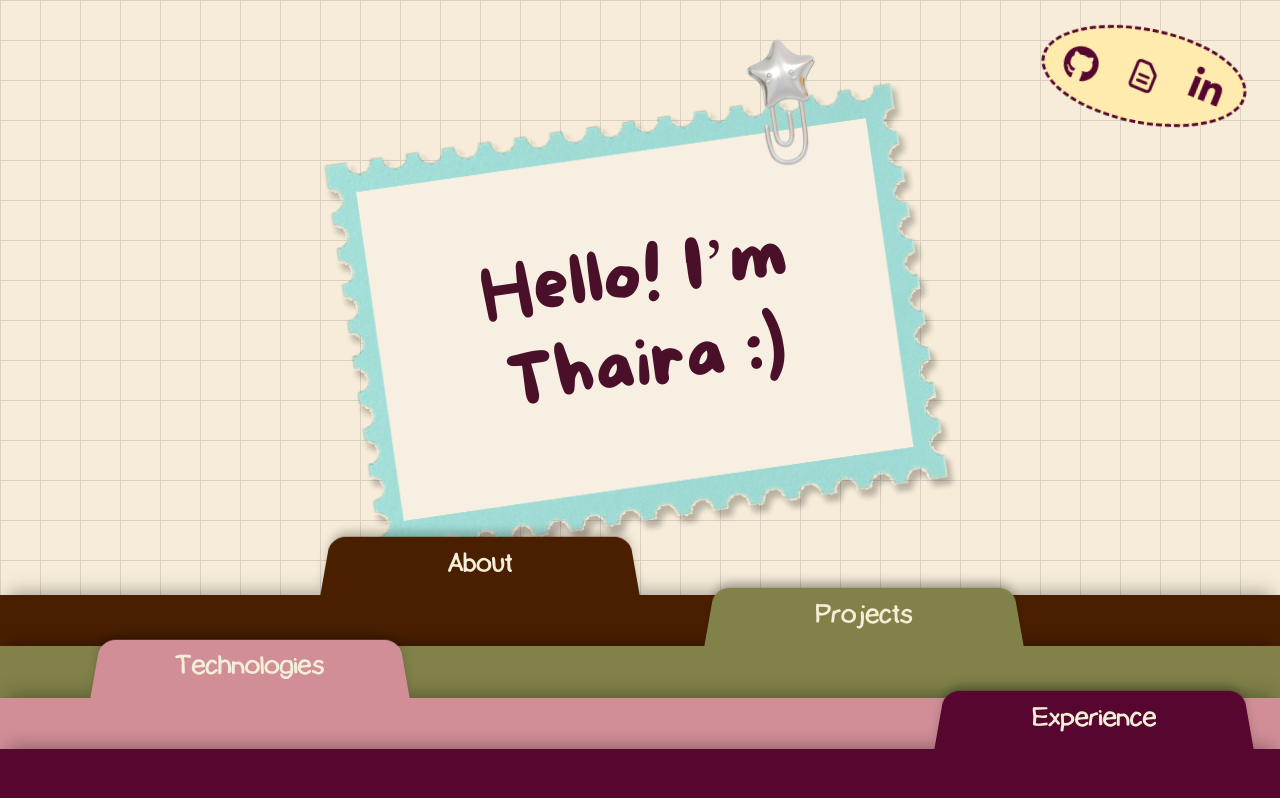
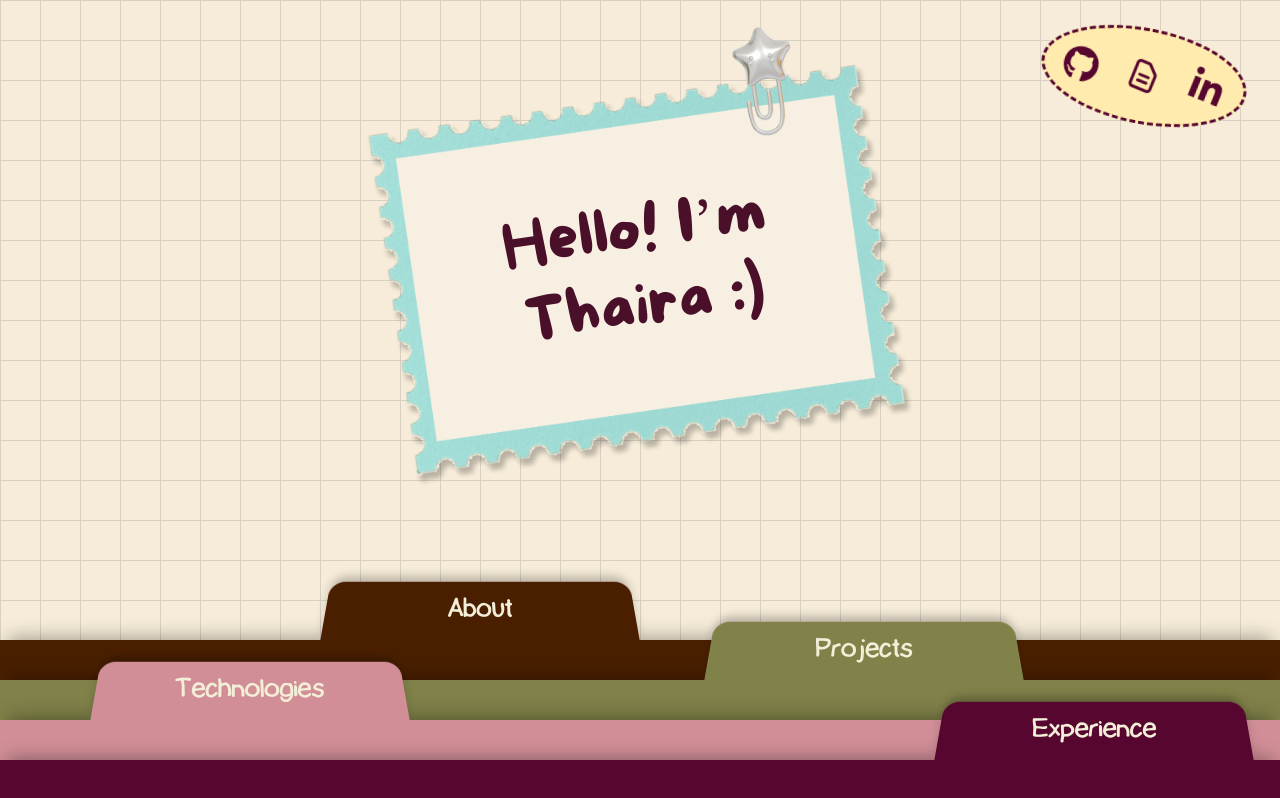
Before and after one commit to thairruh/portfolio, a Next.js app: page / in a window 1280 px wide. Built offline with nearby package versions, Linux system fonts and the light colour scheme.

Commit message:
improve responsiveness on smaller screens

```diff
--- a/app/globals.css
+++ b/app/globals.css
@@ -26,6 +26,72 @@
     src: url("/fonts/UKIJQol_Tuz.ttf") format("truetype");
     font-weight: normal;
     font-style: normal;
+}
+
+/* Short laptop screens */
+@media (min-width: 1024px) and (max-height: 800px) {
+    .short-laptop-content {
+        zoom: 0.88;
+    }
+
+    .short-laptop-hero {
+        zoom: 0.86;
+    }
+}
+
+/* Especially short screens, e.g. 1280 × 720 */
+@media (min-width: 1024px) and (max-height: 740px) {
+    .short-laptop-content {
+        zoom: 0.82;
+    }
+
+    .short-laptop-hero {
+        zoom: 0.80;
+    }
+}
+
+@media (min-width: 1024px) and (max-height: 800px) {
+    .about-short-laptop {
+        transform: scale(0.84);
+        transform-origin: top center;
+    }
+}
+
+@media (min-width: 1024px) and (max-height: 740px) {
+    .about-short-laptop {
+        transform: scale(0.76);
+        transform-origin: top center;
+    }
+}
+
+@media (min-width: 1024px) and (max-height: 800px) {
+    .about-short-laptop {
+        margin-top: -2rem;
+        margin-bottom: -4rem;
+    }
+}
+
+@media (min-width: 1024px) and (max-height: 740px) {
+    .about-short-laptop {
+        margin-top: -3rem;
+        margin-bottom: -6rem;
+    }
+}
+
+/* Short mobile screens */
+@media (max-width: 767px) and (max-height: 850px) {
+    .mobile-short-content {
+        transform: scale(0.88);
+        transform-origin: top center;
+    }
+}
+
+/* Very short mobile screens */
+@media (max-width: 767px) and (max-height: 700px) {
+    .mobile-short-content {
+        transform: scale(0.80);
+        transform-origin: top center;
+    }
 }
 
 body {
--- a/components/portfolio/Folder.tsx
+++ b/components/portfolio/Folder.tsx
@@ -77,9 +77,9 @@ export default function Folder({
                 [--folder-top-space:3.25rem]
                 [--folder-open-gap:1.45rem]
 
-                md:[--folder-closed-strip:3.20rem]
-                md:[--folder-top-space:clamp(3rem,10.5svh,5rem)]
-                md:[--folder-open-gap:clamp(1.75rem,4svh,4.25rem)]
+                md:[--folder-closed-strip:clamp(2.5rem,4.5svh,3.2rem)]
+                md:[--folder-top-space:clamp(2.5rem,7svh,4.5rem)]
+                md:[--folder-open-gap:clamp(1.4rem,3svh,3rem)]
 
                 shadow-[0_-10px_18px_-8px_rgba(0,0,0,0.35)]
                 transition-[top]
--- a/components/portfolio/Hero.tsx
+++ b/components/portfolio/Hero.tsx
@@ -9,14 +9,17 @@ export default function Hero() {
                 overflow-visible
                 px-0
 
-        md:min-h-[62svh]
                 md:h-auto
+                md:min-h-[clamp(26rem,58svh,38rem)]
                 md:-translate-y-8
+
                 lg:-translate-y-12
             "
         >
             <div
                 className="
+                    short-laptop-hero
+
                     relative
                     w-[120vw]
                     max-w-none
@@ -34,15 +37,23 @@ export default function Hero() {
 
                 <div
                     className="
-                absolute inset-0
-                flex items-center justify-center
-                px-[15%] pb-[6%]
+                        absolute
+                        inset-0
+
+                        flex
+                        items-center
+                        justify-center
+
+                        px-[15%]
+                        pb-[6%]
+
                         text-center
                     "
                 >
                     <h1
                         className="
                             rotate-[-8.25deg]
+
                             text-[clamp(2.6rem,12vw,4.25rem)]
                             leading-tight
                             text-[#4A102A]
--- a/components/portfolio/ProjectCard.tsx
+++ b/components/portfolio/ProjectCard.tsx
@@ -93,15 +93,19 @@ export default function ProjectCard({
                 w-[75vw]
                 max-w-90
 
-                scale-[0.85]
+                [--card-scale:0.85]
+                scale-(--card-scale)
 
                 sm:w-[72vw]
                 sm:max-w-97.5
-                sm:scale-90
+                sm:[--card-scale:0.9]
 
                 lg:w-full
                 lg:max-w-none
-                lg:scale-100
+                lg:[--card-scale:1]
+
+                [@media(min-width:1024px)_and_(max-height:800px)]:[--card-scale:0.85]
+                [@media(min-width:1024px)_and_(max-height:740px)]:[--card-scale:0.78]
             "
         >
             {/* NOTE PAPER */}
@@ -315,11 +319,11 @@ export default function ProjectCard({
                 <div
                     className="
                         absolute
-                            bottom-7.5
+                        bottom-4
                         left-5
                         right-5
+
                         z-10
-                            text-[#474747]
 
                         flex
                         flex-wrap
@@ -327,6 +331,10 @@ export default function ProjectCard({
 
                         gap-x-2
                         gap-y-0
+
+                        text-[#474747]
+
+                        sm:bottom-6
 
                         lg:bottom-9
                         lg:left-7
@@ -345,8 +353,11 @@ export default function ProjectCard({
 
                                         px-1
 
-                                        text-[0.72rem]
-                                        leading-7.5
+                                        text-[0.65rem]
+                                        leading-6
+
+                                        sm:text-[0.72rem]
+                                        sm:leading-7
 
                                         lg:text-sm
                                         lg:leading-9
--- a/components/sections/AboutSection.tsx
+++ b/components/sections/AboutSection.tsx
@@ -2,6 +2,8 @@ export default function AboutSection() {
     return (
         <section
             className="
+                about-short-laptop
+                mobile-short-content
                 mx-auto
                 grid
                 w-full
--- a/components/sections/ExperienceSection.tsx
+++ b/components/sections/ExperienceSection.tsx
@@ -115,9 +115,11 @@ export default function ExperienceSection() {
                 <div
                     ref={carouselRef}
                     className="
+                        short-laptop-content
+                        mobile-short-content
+
                         flex
                         items-center
-
                         gap-8
 
                         overflow-x-hidden
@@ -202,7 +204,7 @@ export default function ExperienceSection() {
             {/* MOBILE CONTROLS */}
             <div
                 className="
-                    mt-2
+                    -mt-3
 
                     flex
                     justify-center
--- a/components/sections/TechnologiesSection.tsx
+++ b/components/sections/TechnologiesSection.tsx
@@ -1,7 +1,6 @@
 "use client";
 
 import { useState } from "react";
-
 import { technologies } from "@/data/technologies";
 
 export default function TechnologiesSection() {
@@ -10,6 +9,8 @@ export default function TechnologiesSection() {
     return (
         <section
             className="
+                short-laptop-content
+                mobile-short-content
                 mx-auto
                 w-full
                 max-w-337.5
@@ -17,6 +18,8 @@ export default function TechnologiesSection() {
         >
             <div
                 className="
+
+
                     grid
                     grid-cols-1
                     gap-8
@@ -48,7 +51,6 @@ export default function TechnologiesSection() {
                             lg:pt-7
                         "
                     >
-                        {/* TITLE */}
                         <h3
                             className="
                                 mb-6
@@ -61,7 +63,6 @@ export default function TechnologiesSection() {
                             {group.title}
                         </h3>
 
-                        {/* ICON GRID */}
                         <div
                             className="
                                 grid
@@ -131,7 +132,6 @@ export default function TechnologiesSection() {
                                             />
                                         </button>
 
-                                        {/* TOOLTIP */}
                                         <div
                                             className={`
                                                 pointer-events-none
```
Also changed, not shown: components/sections/ProjectsSection.tsx (+17 -16 lines). Lines whose indentation alone changed are shown as unchanged.
